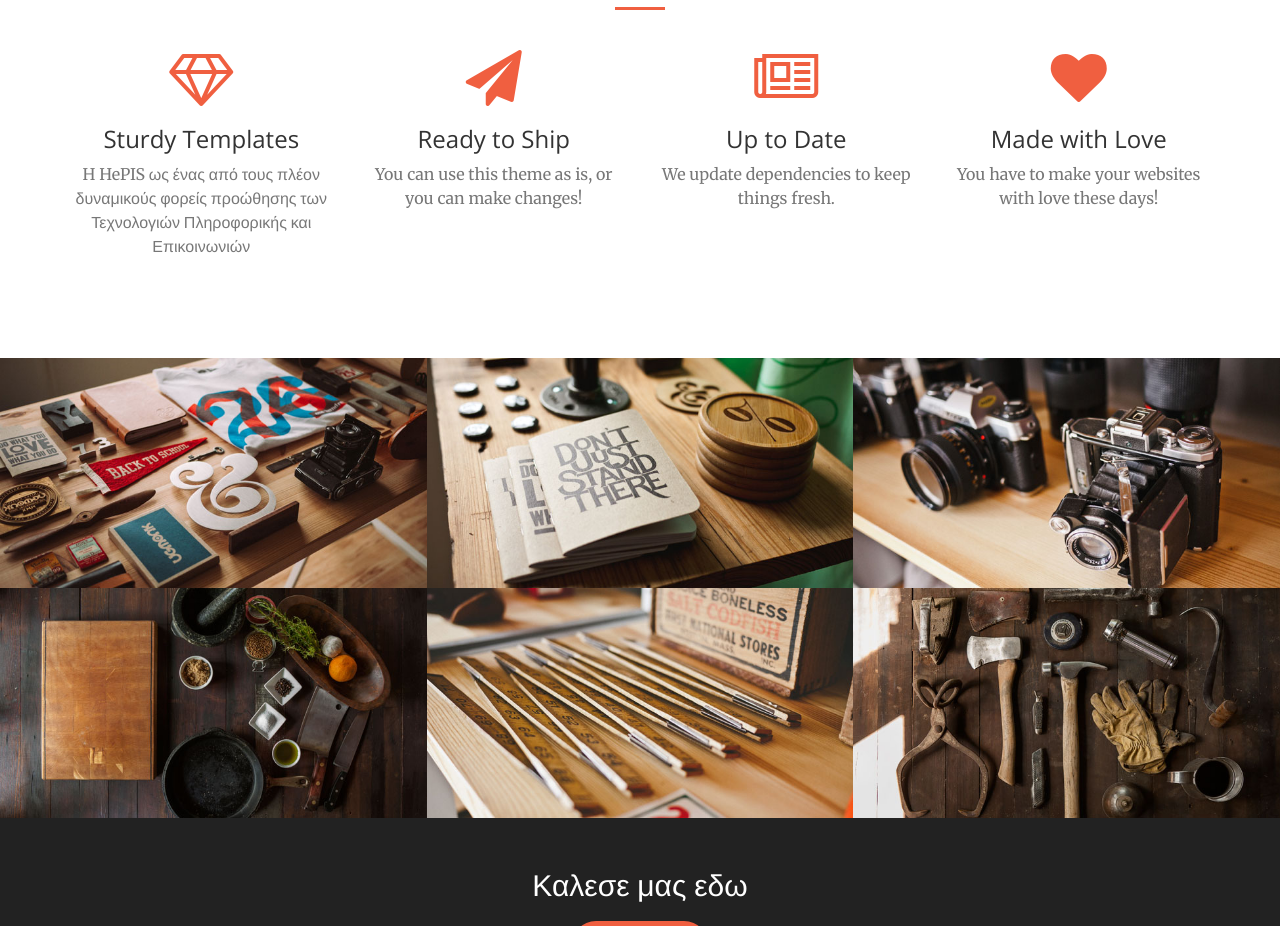
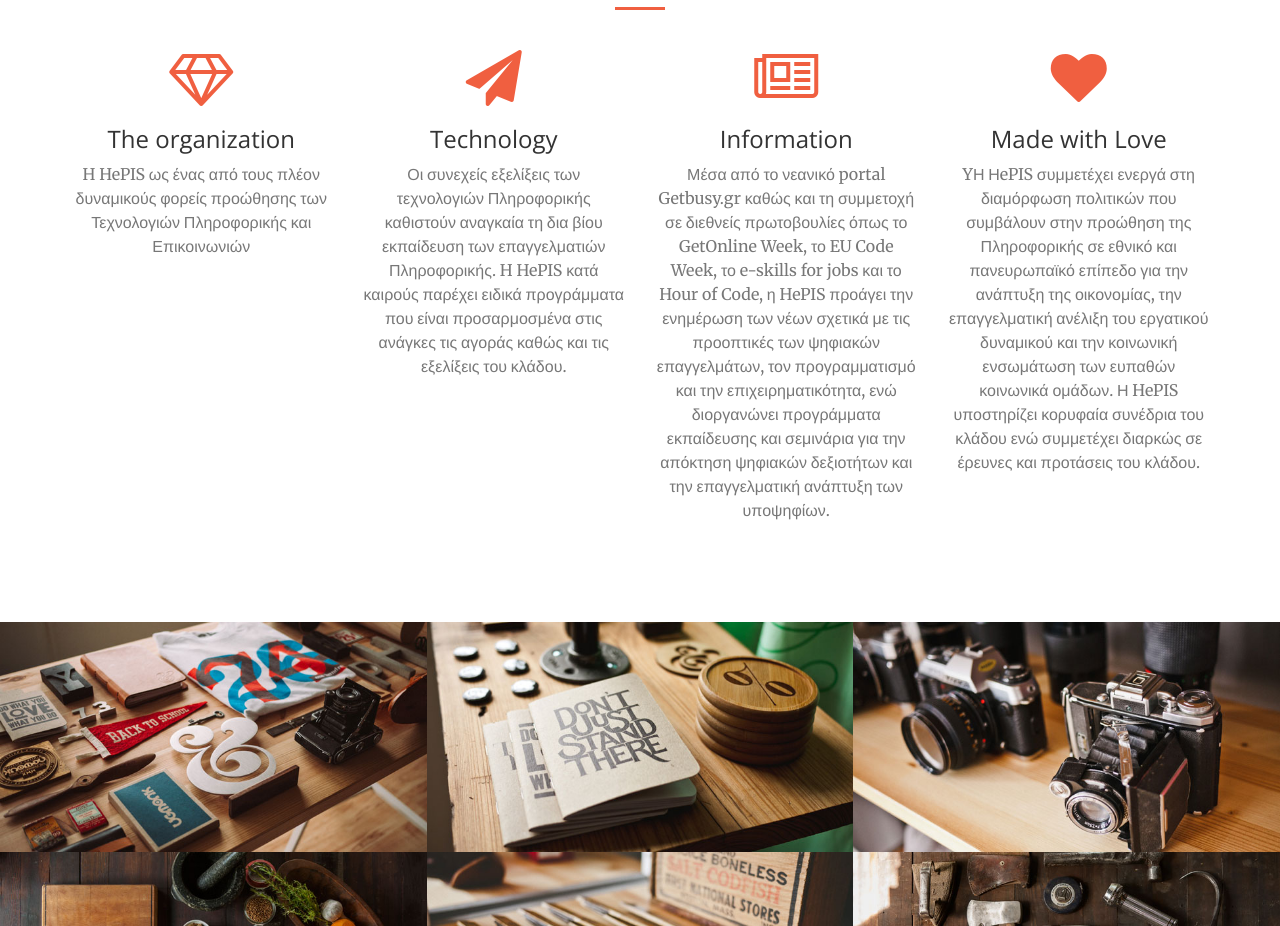
Before and after one commit to marios12/bootstrap, a website: page index.html in a window 1280 px wide. Shown: the part 1340-2266 px from the top of the page. Drawn offline with nearby package versions, Linux system fonts and the light colour scheme.

Commit message:
new text

```diff
--- a/index.html
+++ b/index.html
@@ -110,29 +110,31 @@
                 <div class="col-lg-3 col-md-6 text-center">
                     <div class="service-box">
                         <i class="fa fa-4x fa-diamond text-primary sr-icons"></i>
-                        <h3>Sturdy Templates</h3>
+                        <h3>The organization</h3>
                         <p class="text-muted">H HePIS ως ένας από τους πλέον δυναμικούς φορείς προώθησης των Τεχνολογιών Πληροφορικής και Επικοινωνιών</p>
                     </div>
                 </div>
                 <div class="col-lg-3 col-md-6 text-center">
                     <div class="service-box">
                         <i class="fa fa-4x fa-paper-plane text-primary sr-icons"></i>
-                        <h3>Ready to Ship</h3>
-                        <p class="text-muted">You can use this theme as is, or you can make changes!</p>
+                        <h3>Technology</h3>
+                        <p class="text-muted">Οι συνεχείς εξελίξεις των τεχνολογιών Πληροφορικής καθιστούν αναγκαία τη  δια βίου εκπαίδευση των επαγγελματιών Πληροφορικής. H HePIS κατά καιρούς παρέχει ειδικά προγράμματα που είναι προσαρμοσμένα στις ανάγκες τις αγοράς καθώς και τις εξελίξεις του κλάδου.</p>
                     </div>
                 </div>
                 <div class="col-lg-3 col-md-6 text-center">
                     <div class="service-box">
                         <i class="fa fa-4x fa-newspaper-o text-primary sr-icons"></i>
-                        <h3>Up to Date</h3>
-                        <p class="text-muted">We update dependencies to keep things fresh.</p>
+                        <h3>Information</h3>
+                        <p class="text-muted">Μέσα από το νεανικό portal Getbusy.gr καθώς και τη συμμετοχή σε διεθνείς πρωτοβουλίες όπως το GetOnline Week, το EU Code Week, το e-skills for jobs και το Hour of Code, η HePIS προάγει την ενημέρωση των νέων σχετικά με τις προοπτικές των ψηφιακών επαγγελμάτων, τον προγραμματισμό και την επιχειρηματικότητα, ενώ διοργανώνει προγράμματα εκπαίδευσης και σεμινάρια για την απόκτηση ψηφιακών δεξιοτήτων και την επαγγελματική ανάπτυξη των υποψηφίων.</p>
                     </div>
                 </div>
                 <div class="col-lg-3 col-md-6 text-center">
                     <div class="service-box">
                         <i class="fa fa-4x fa-heart text-primary sr-icons"></i>
                         <h3>Made with Love</h3>
-                        <p class="text-muted">You have to make your websites with love these days!</p>
+                        <p class="text-muted">YΗ ΗePIS συμμετέχει ενεργά στη διαμόρφωση πολιτικών που συμβάλουν στην προώθηση της Πληροφορικής σε εθνικό και πανευρωπαϊκό επίπεδο για την ανάπτυξη της οικονομίας, την επαγγελματική ανέλιξη του εργατικού δυναμικού και την κοινωνική ενσωμάτωση των ευπαθών κοινωνικά ομάδων.
+
+Η HePIS υποστηρίζει κορυφαία συνέδρια του κλάδου ενώ συμμετέχει διαρκώς σε έρευνες και προτάσεις του κλάδου.</p>
                     </div>
                 </div>
             </div>
```
